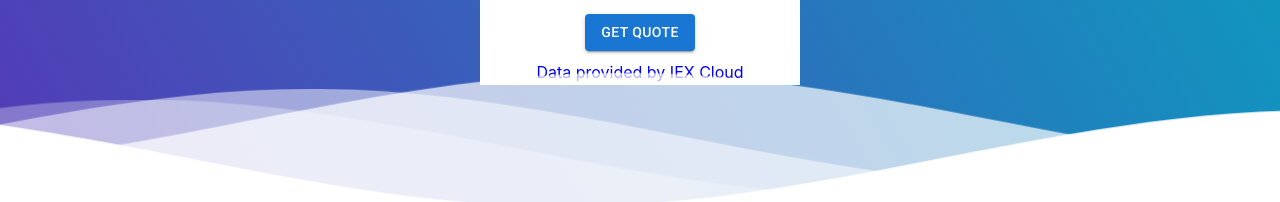
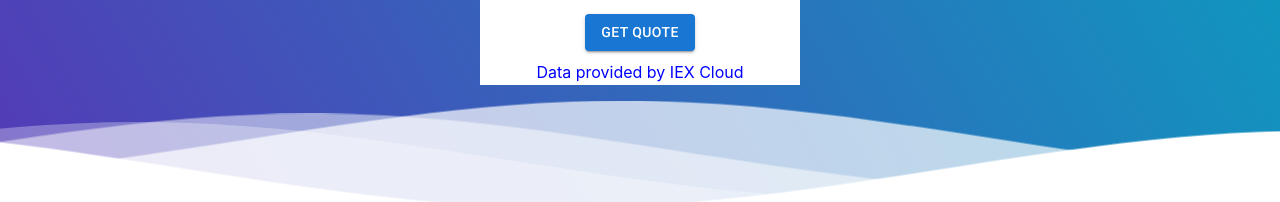
Before and after one commit to StephenTrainor/CostProjections, a React (Create React App) app in the folder frontend/: page / in a window 1280 px wide. Shown: the part 595-797 px from the top of the page. Built offline with nearby package versions, Linux system fonts and the light colour scheme; no server answers.

Commit message:
Updated wave animation

```diff
--- a/frontend/src/App.module.css
+++ b/frontend/src/App.module.css
@@ -33,7 +33,7 @@
   width: 100%;
   height:15vh;
   margin-bottom:-7px;
-  min-height:150px;
+  /* min-height:100px; */
   max-height:200px;
 }
 
```
